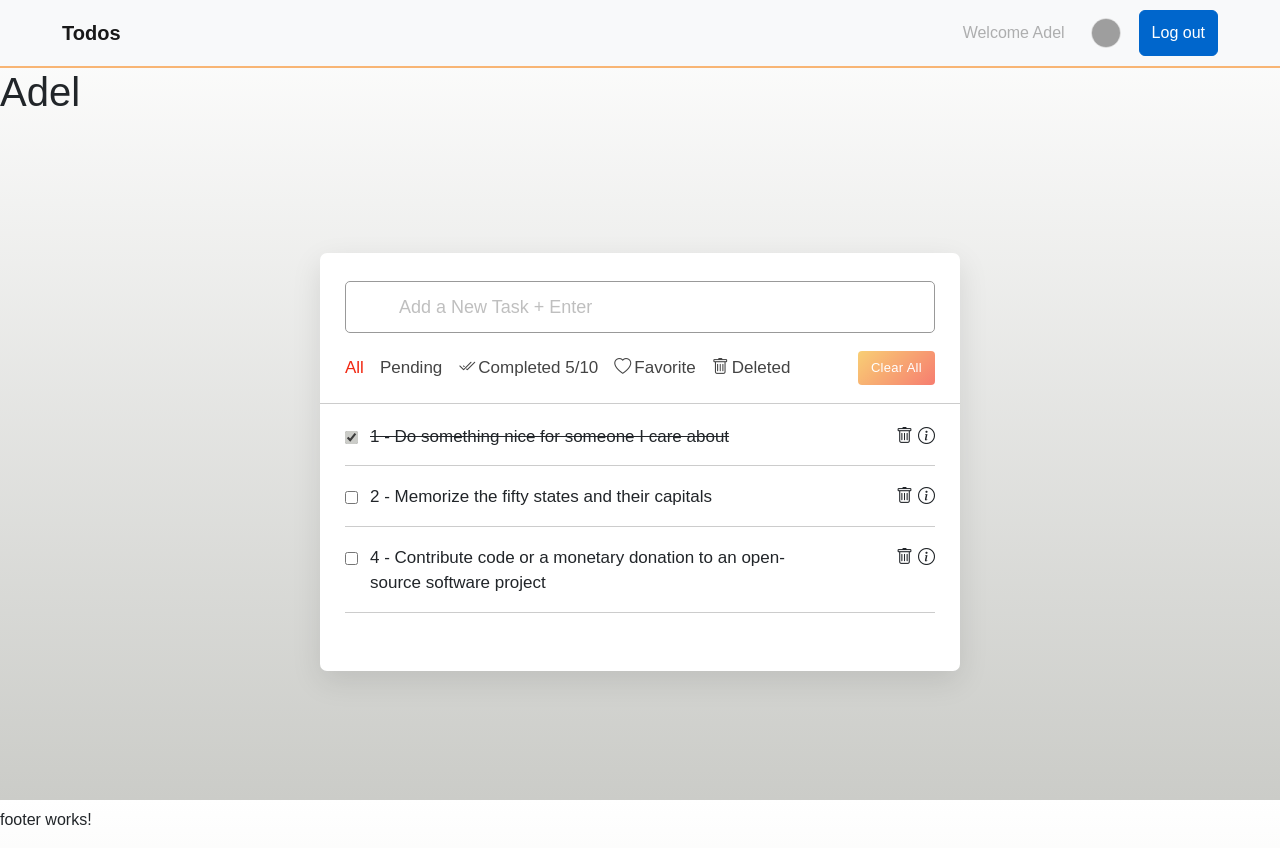
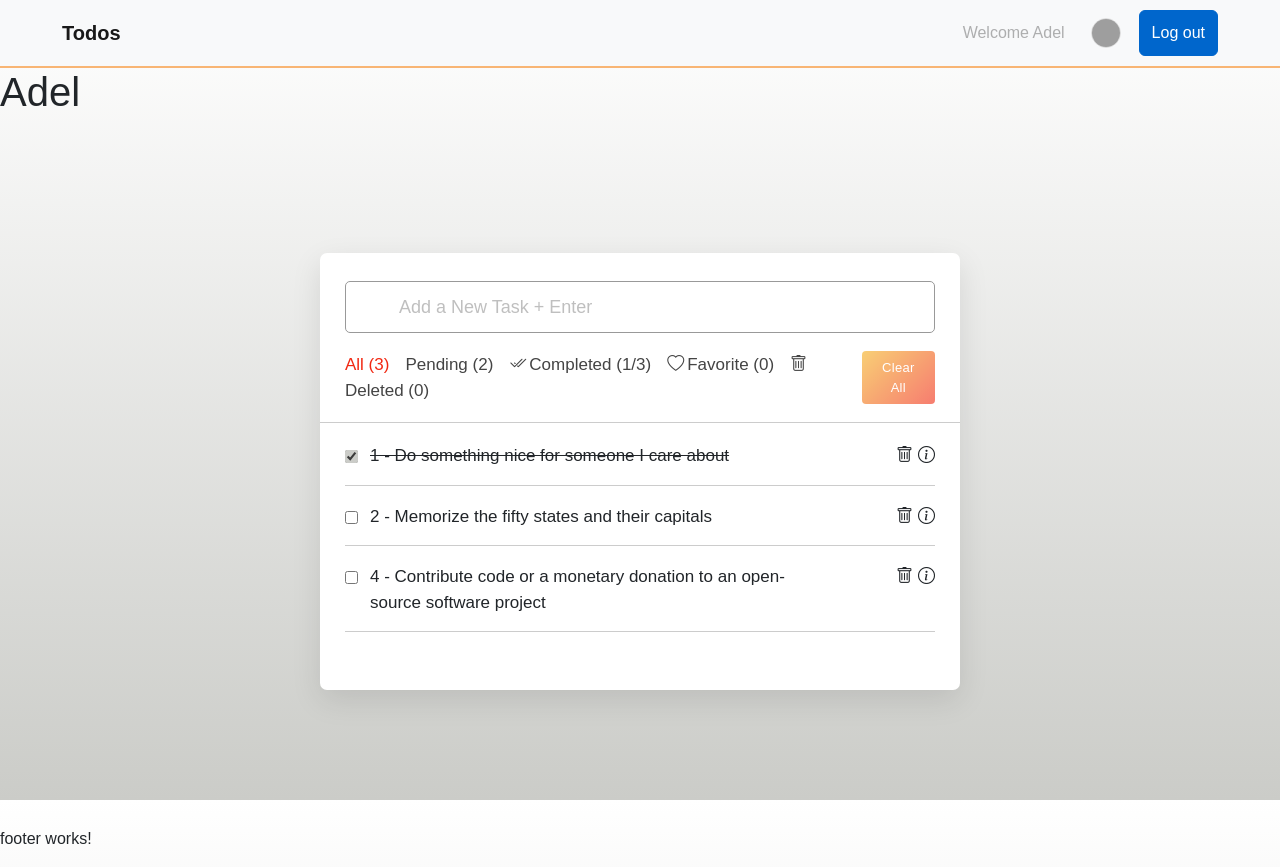
Before and after one commit to THEPEACEMAKER/ng-todo-app, an Angular app: page / in a window 1280 px wide. Built offline with nearby package versions, Linux system fonts and the light colour scheme; grey boxes are pictures that could not be loaded.

Commit message:
todos summary

```diff
--- a/src/app/nav-bar/nav-bar.component.ts
+++ b/src/app/nav-bar/nav-bar.component.ts
@@ -11,8 +11,6 @@ import { AuthService } from '../auth/auth.service'
 export class NavBarComponent {
   todosNum:number=0;
 
-  Length$:Observable<number> =this.TodosService.todosLength$;
-
   constructor(private TodosService: TodosService, private AuthService: AuthService) { }
   isLoggedIn: BehaviorSubject<boolean> = this.AuthService.isAuthenticated$();
 }
--- a/src/app/todo-list/todo-list.component.html
+++ b/src/app/todo-list/todo-list.component.html
@@ -6,16 +6,17 @@
     <div class="controls">
         <div class="filters">
             <span class="active" id="all" [ngClass]="{'active': (statusSelected$ | async) == 'all'}"
-                (click)="selectByStatus('all')">All</span>
+                (click)="selectByStatus('all')">All ({{ (todosSummary$ | async)?.total }})</span>
             <span id="pending" [ngClass]="{'active': (statusSelected$ | async) == 'pending'}"
-                (click)="selectByStatus('pending')">Pending</span>
+                (click)="selectByStatus('pending')">Pending ({{ (todosSummary$ | async)?.pending }})</span>
             <span id="completed" [ngClass]="{'active': (statusSelected$ | async) == 'completed'}"
                 (click)="selectByStatus('completed')">
-                <i class="bi bi-check2-all"></i>Completed 5/10</span>
+                <i class="bi bi-check2-all"></i>Completed ({{ (todosSummary$ | async)?.completed }}/{{ (todosSummary$ |
+                async)?.total }})</span>
             <span id="favorite" [ngClass]="{'active': (statusSelected$ | async) == 'favorite'}">
-                <i class="bi bi-heart"></i>Favorite</span>
+                <i class="bi bi-heart"></i>Favorite ({{ (todosSummary$ | async)?.favorite }})</span>
             <span id="deleted" [ngClass]="{'active': (statusSelected$ | async) == 'deleted'}">
-                <i class="bi bi-trash"></i>Deleted</span>
+                <i class="bi bi-trash"></i>Deleted ({{ (todosSummary$ | async)?.deleted }})</span>
         </div>
         <button type="button" class="clear-btn" (click)="clearAll()">Clear All</button>
     </div>
--- a/src/app/todo-list/todo-list.component.ts
+++ b/src/app/todo-list/todo-list.component.ts
@@ -3,6 +3,7 @@ import { Todo } from './Todo';
 import { TodosService } from '../todos.service'
 import { Observable, Subscription } from 'rxjs';
 import { AuthService } from '../auth/auth.service'
+import { TodosSummary } from '../todos-summary';
 
 @Component({
   selector: 'app-todo-list',
@@ -15,6 +16,7 @@ export class TodoListComponent {
   name!:string;
 
   todos$: Observable<Todo[]> = this.TodosService.getSelectedTodos$();
+  todosSummary$: Observable<TodosSummary> = this.TodosService.getTodosSummary$();
   statusSelected$: Observable<string> =this.TodosService.statusSelected;
   constructor(private TodosService: TodosService, private AuthService: AuthService) { }
 
--- /dev/null
+++ b/src/app/todos-summary.ts
@@ -0,0 +1,7 @@
+export interface TodosSummary {
+    total: number,
+    pending: number,
+    completed: number,
+    favorite: number,
+    deleted: number
+}
--- a/src/app/todos.service.ts
+++ b/src/app/todos.service.ts
@@ -4,6 +4,7 @@ import { User } from './auth/user';
 import { BehaviorSubject, Observable } from 'rxjs';
 import { map } from 'rxjs/operators';
 import { AuthService } from './auth/auth.service'
+import { TodosSummary } from './todos-summary';
 
 @Injectable({
   providedIn: 'root'
@@ -135,7 +136,6 @@ export class TodosService {
   deletedTodos: Todo[] = [];
 
   LoggedUserId!: number;
-  todosLength$: BehaviorSubject<number> = new BehaviorSubject<number>(this.todos.filter(todo => todo.userId === this.LoggedUserId).length);
 
   constructor(private AuthService: AuthService) {
     this.AuthService.LoggedUser$.subscribe(user => this.LoggedUserId = user.id);
@@ -164,10 +164,24 @@ export class TodosService {
     // to get the updated filtered array.
   }
 
+  getTodosSummary$(): Observable<TodosSummary>{
+    // returns a new Observable every time the statusSelected value changes.
+    return this.statusSelected.pipe(
+      map(statusSelected => {
+        return {
+          total: this.todos.filter(todo => todo.userId === this.LoggedUserId).length,
+          pending: this.todos.filter(todo => !todo.completed && todo.userId === this.LoggedUserId).length,
+          completed: this.todos.filter(todo => todo.completed && todo.userId === this.LoggedUserId).length,
+          favorite: 0,
+          deleted: this.deletedTodos.filter(todo => todo.userId === this.LoggedUserId).length,
+        }
+        }
+    ));
+  }
+
   deleteTodo(id: number): void {
     let deletedElements = this.todos.splice(this.todos.findIndex(a => a.id === id) , 1)
     this.deletedTodos.push(deletedElements[0]);
-    this.todosLength$.next(this.todos.filter(todo => todo.userId === this.LoggedUserId).length);
     this.statusSelected.next(this.statusSelected.getValue());
   }
 
@@ -175,7 +189,6 @@ export class TodosService {
     todo.id =  !this.todos.length ? 1 : this.todos[this.todos.length - 1].id + 1,
     todo.userId = this.LoggedUserId;
     this.todos.push(todo);
-    this.todosLength$.next(this.todos.filter(todo => todo.userId === this.LoggedUserId).length);
     this.statusSelected.next(this.statusSelected.getValue());
   }
 
```
